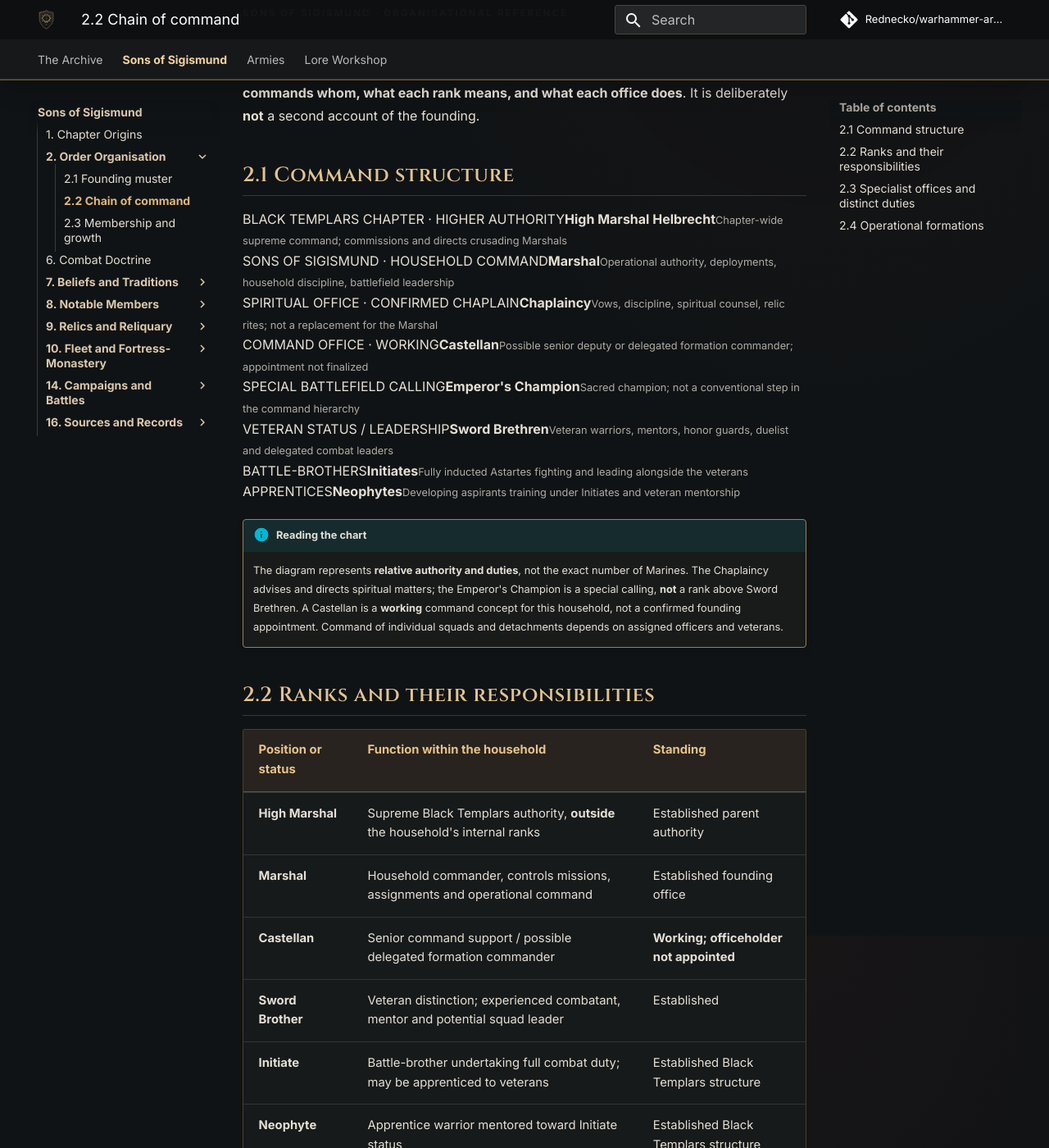
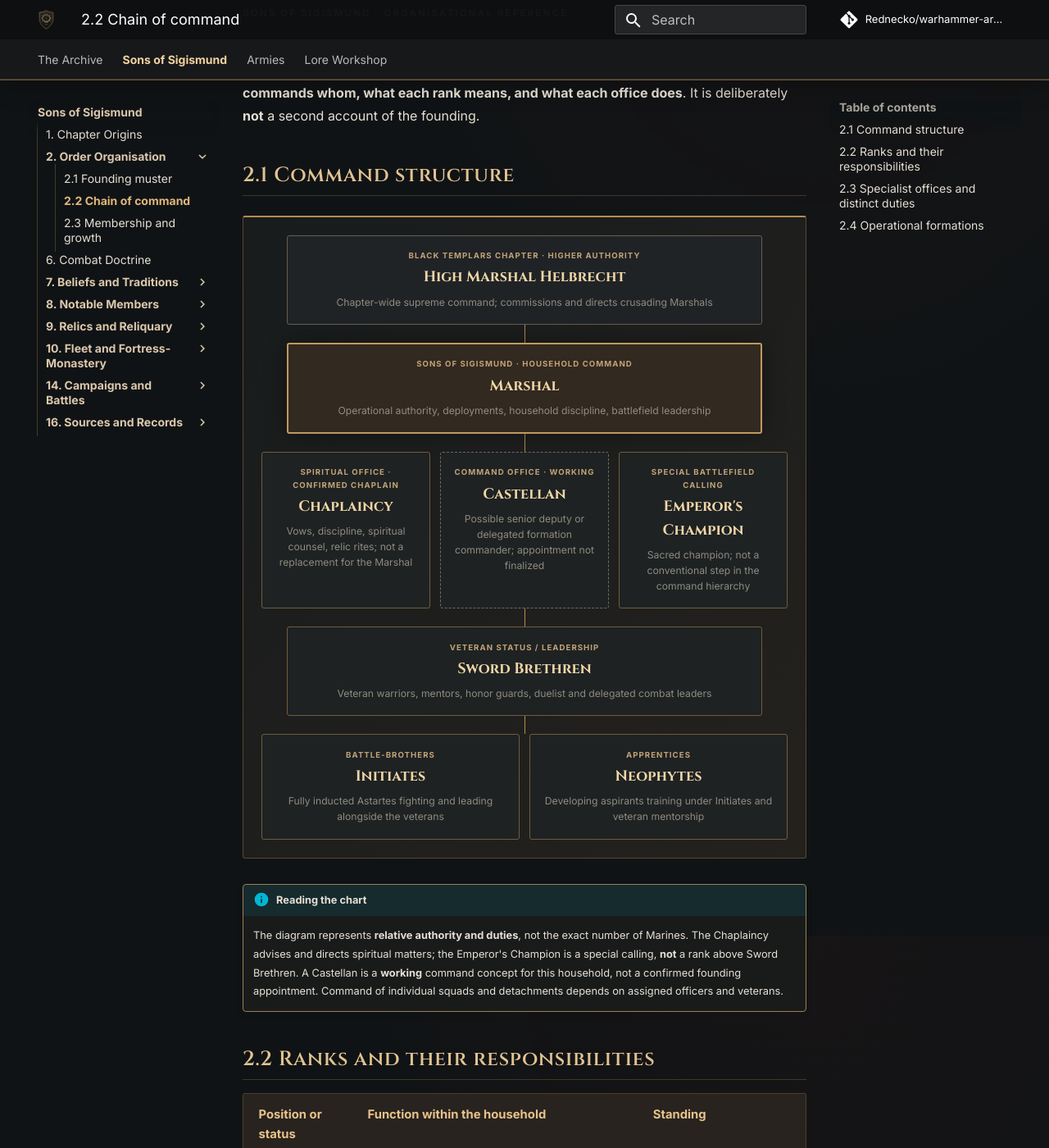
Before and after one commit to Rednecko/warhammer-archives, an MkDocs documentation site: the page built from docs/sons-of-sigismund/organization/chain-of-command.md, in a window 1280 px wide and 1400 px high, scrolled down 259 px. Shown: the whole window at 82% size. Built offline with MkDocs 1.6.1 and Material for MkDocs 9.7.7, drawn with Linux system fonts in a browser that asks for light colours; comment, search, counter and statistics services are not loaded.

Commit message:
Style accessible responsive ranks-and-roles command chart

```diff
--- a/docs/assets/stylesheets/extra.css
+++ b/docs/assets/stylesheets/extra.css
@@ -200,3 +200,25 @@ body { background:
   .md-typeset .codex-toc li > a { gap: .25rem; font-size: .7rem; grid-template-columns: 1.8rem minmax(0,1fr); }
   .md-typeset .codex-toc ol ol li > a { grid-template-columns: 2.5rem minmax(0,1fr); font-size: .64rem; }
 }
+
+/* Household organisation: rank and responsibilities, not a duplicate muster roster. */
+.org-hierarchy { margin: 1.2rem 0 1.55rem; padding: 1.1rem; background: linear-gradient(135deg,#181c1d,#24211d); border: 1px solid #5a4732; border-top: 2px solid #b78a52; border-radius: 3px; }
+.org-tier { display: flex; justify-content:center; }
+.org-node { flex: 1; min-width:0; border: 1px solid #725b3d; background:#1e2223; padding:.82rem .78rem; text-align:center; color:#e8ddcb; border-radius:3px; }
+.org-tier .org-node { max-width: 29rem; }
+.org-node strong { display:block; font-family:'Cinzel',Georgia,serif; font-size:.9rem; color:#f0d6a7; margin:.25rem 0 .32rem; }
+.org-node small { display:block; color:#b5ad9e; font-size:.61rem; line-height:1.55; }
+.org-eyebrow { display:block; color:#c2a276; font-size:.48rem; font-weight:800; letter-spacing:.11em; text-transform:uppercase; }
+.org-external { border-color:#665f52; background:#202326; }
+.org-command { border:2px solid #c09a5f; background:#322920; box-shadow:0 0 28px #0005; }
+.org-provisional { border-style:dashed; border-color:#6a6b6a; }
+.org-connector { width:1px; height:22px; background:#b78a52; margin:0 auto; }
+.org-council { display:grid; grid-template-columns:repeat(3, minmax(0,1fr)); gap:.6rem; }
+.org-operational { display:grid; grid-template-columns:repeat(2,minmax(0,1fr)); gap:.6rem; max-width:42rem; margin:auto; }
+@media (max-width: 620px) {
+  .org-hierarchy { padding:.7rem; }
+  .org-council { grid-template-columns:1fr; }
+  .org-operational { grid-template-columns:1fr; }
+  .org-connector { height:15px; }
+  .org-node strong { font-size:.81rem; }
+}
```
